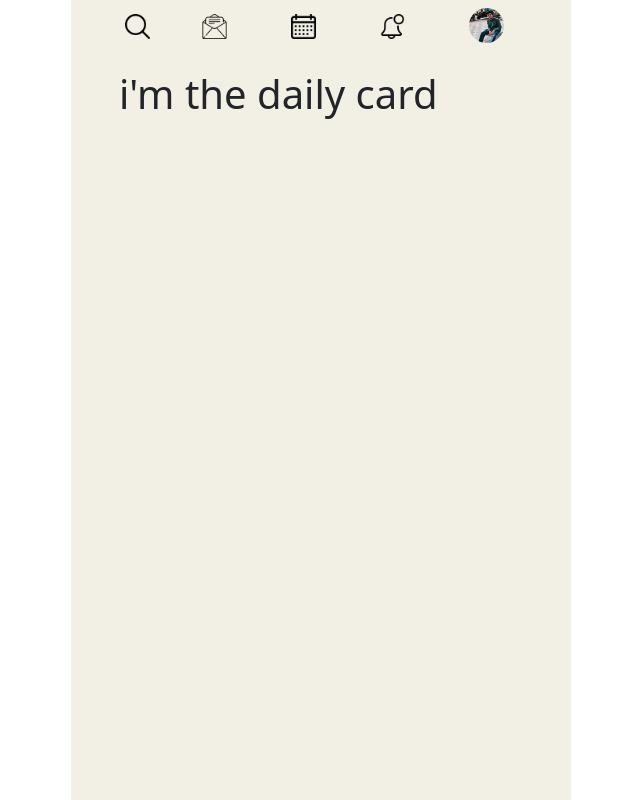
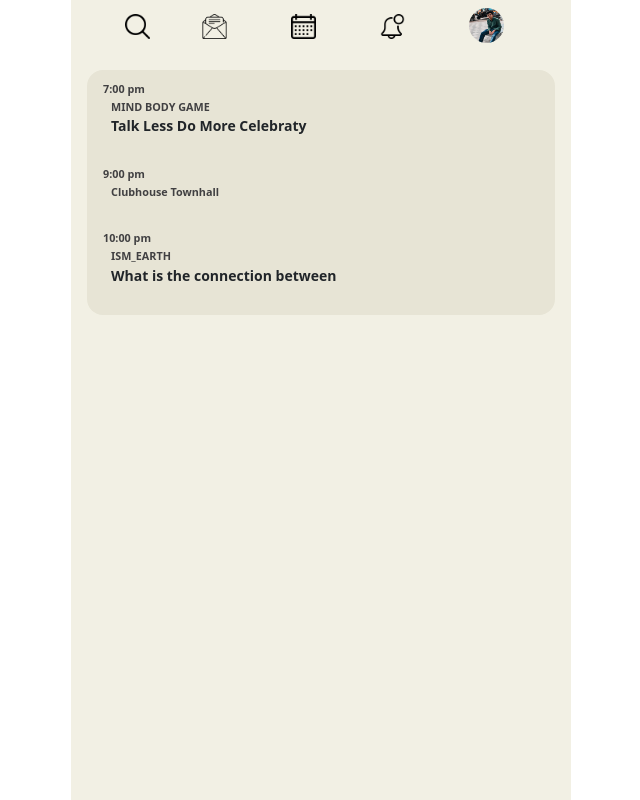
Before and after one commit to muhammedAnjoom/clubhouse-clone, a React (Create React App) app: page /home in a window 1280 px wide. Shown: the whole page, without its empty margins (319-959 px from the left). Built offline with nearby package versions, Linux system fonts and the light colour scheme.

Commit message:
Daily card page complete

```diff
--- a/src/Components/DaliyInfoCard.js
+++ b/src/Components/DaliyInfoCard.js
@@ -1,14 +1,22 @@
-import React from 'react'
-import style from "../style/dailyInfoCard.module.css"
-import data from '../data/dailyCard.json'
+import React from "react";
+import style from "../style/dailyInfoCard.module.css";
+import data from "../data/dailyCard.json";
 
 function DaliyInfoCard() {
-    console.log(data);
-    return (
+  console.log(data[0].title);
+  return (
+    <div className={style.dailyCard}>
+      {data.map((item) => (
         <div>
-            <h1>i'm the daily card</h1>
+            <span className="">{item.time}</span>
+            <div>
+                <span>{item.title}</span>
+                <p>{item.description}</p>
+            </div>
         </div>
-    )
+      ))}
+    </div>
+  );
 }
 
-export default DaliyInfoCard
+export default DaliyInfoCard;
--- a/src/style/dailyInfoCard.module.css
+++ b/src/style/dailyInfoCard.module.css
@@ -0,0 +1,32 @@
+.dailyCard {
+    background-color: #e7e4d5;
+    padding: 5px 20px;
+    padding-left: 16px;
+    border-radius: 1em;
+    margin-left: -32px;
+
+}
+.dailyCard div {
+    display: initial;
+    align-items: flex-start;
+    margin-bottom: 0.5em;
+}
+.dailyCard>div>span {
+    width: 20px;
+    text-align: end;
+}
+.dailyCard>div>div {
+    margin-left: 0.5em;
+    display: flex;
+    flex-direction: column;
+    width: 80%;
+}
+.dailyCard span{
+    font-size: 0.675em;
+    color: var(--textColor);
+    font-weight: 600;
+}
+.dailyCard p {
+    font-size: 0.875em;
+    font-weight: 600;
+}
```
